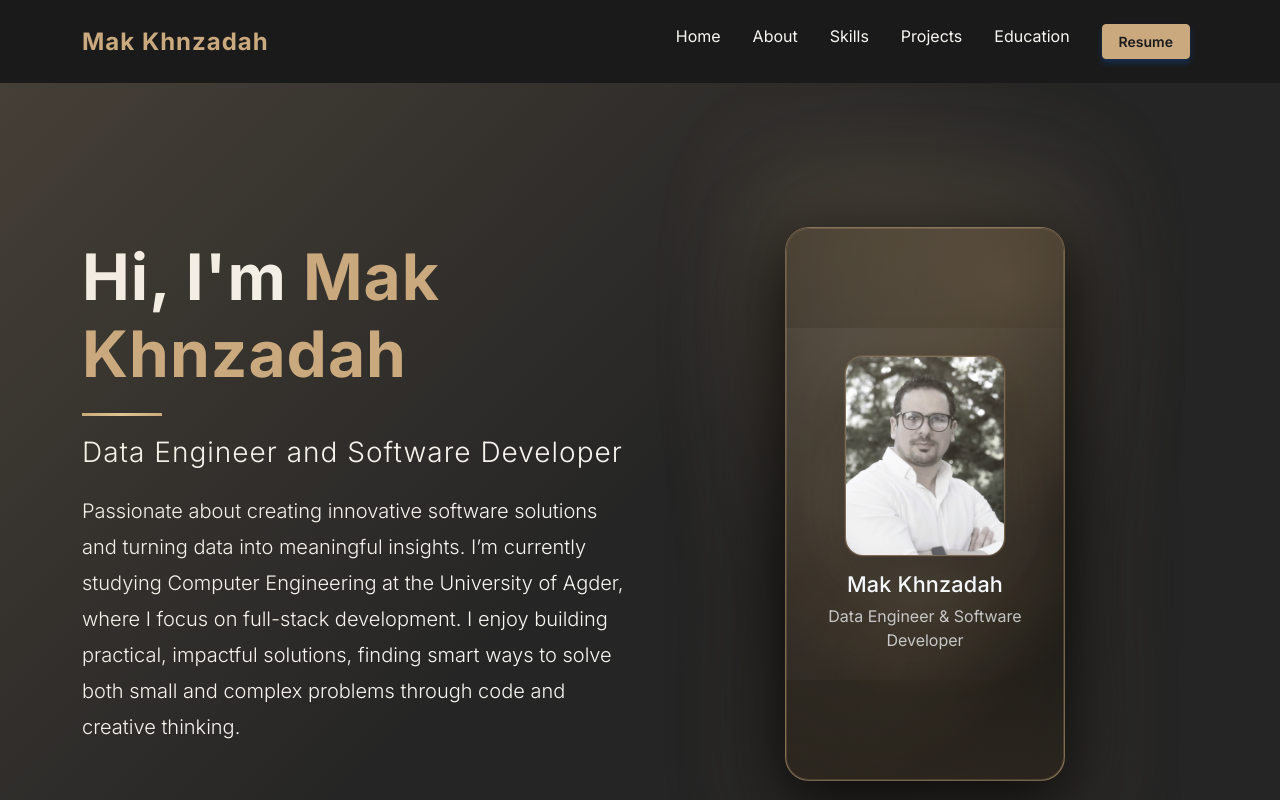
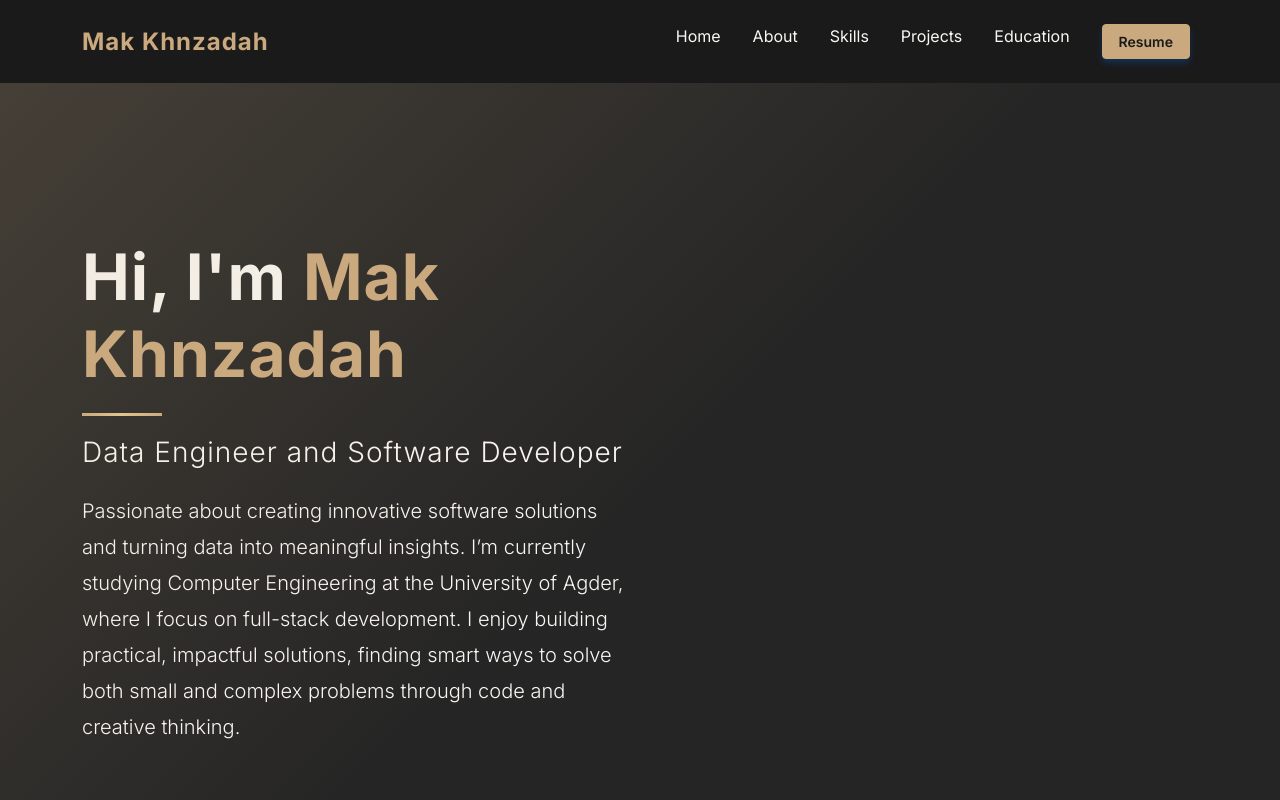
Before and after one commit to MakKhnzadah/Mak-portfolio, a React (Create React App) app: page / in a window 1280 px wide. Shown: the top 800 px of the page. Built offline with nearby package versions, Linux system fonts and the light colour scheme.

Commit message:
updated_7

```diff
--- a/src/components/Hero.tsx
+++ b/src/components/Hero.tsx
@@ -35,20 +35,7 @@ const Hero: React.FC = () => {
             {/* CTA buttons removed per request */}
           </Col>
 
-          <Col md={6} className="d-flex justify-content-center mt-5 mt-md-0">
-            <ProfileCard
-              avatarUrl={profileImage}
-              fallbackAvatarUrl={profileFallback}
-              miniAvatarUrl={miniProfile}
-              fallbackMiniAvatarUrl={miniFallback}
-              title="Data Engineer & Software Developer"
-              status="Available for opportunities"
-              contactText="Let's Talk"
-              handle="makkhnzadah"
-              showUserInfo={false}
-              onContactClick={handleContactCTA}
-            />
-          </Col>
+
         </Row>
       </Container>
     </section>
```
